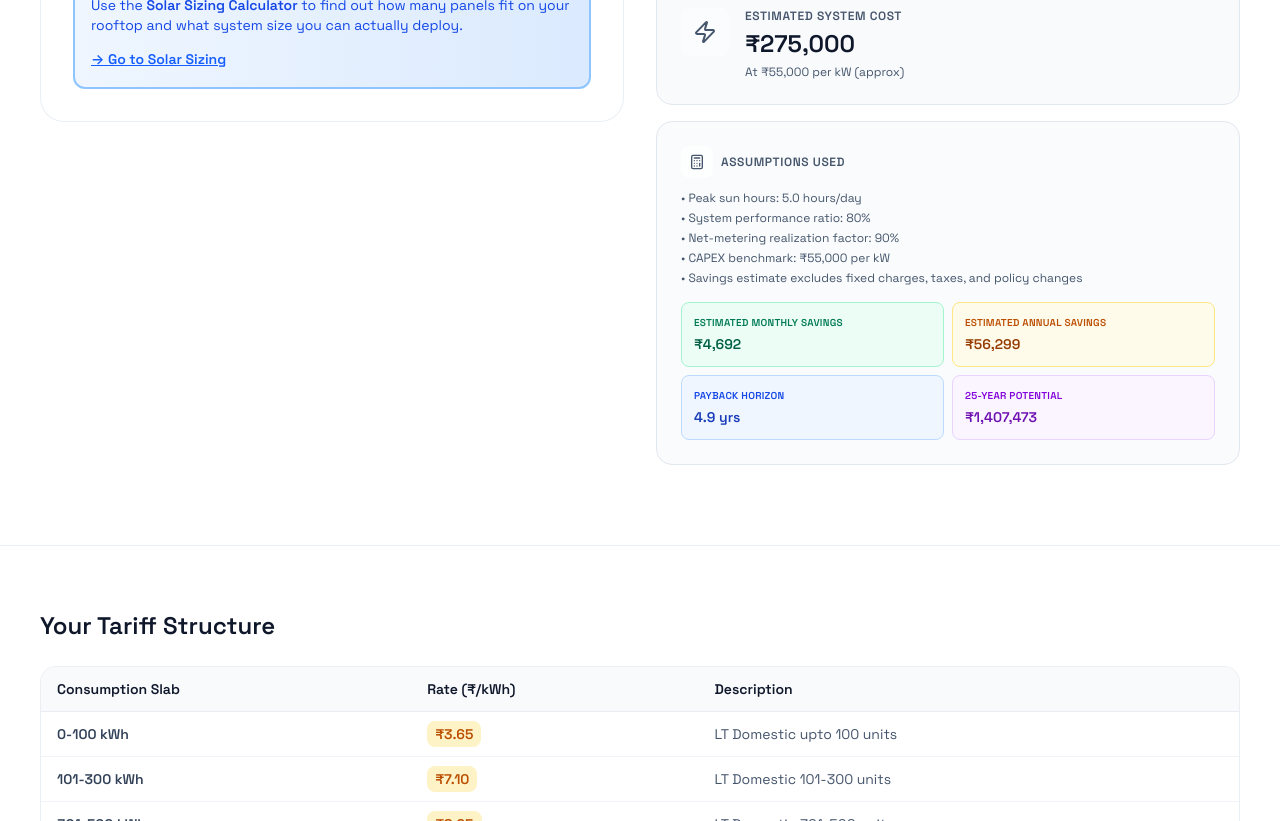
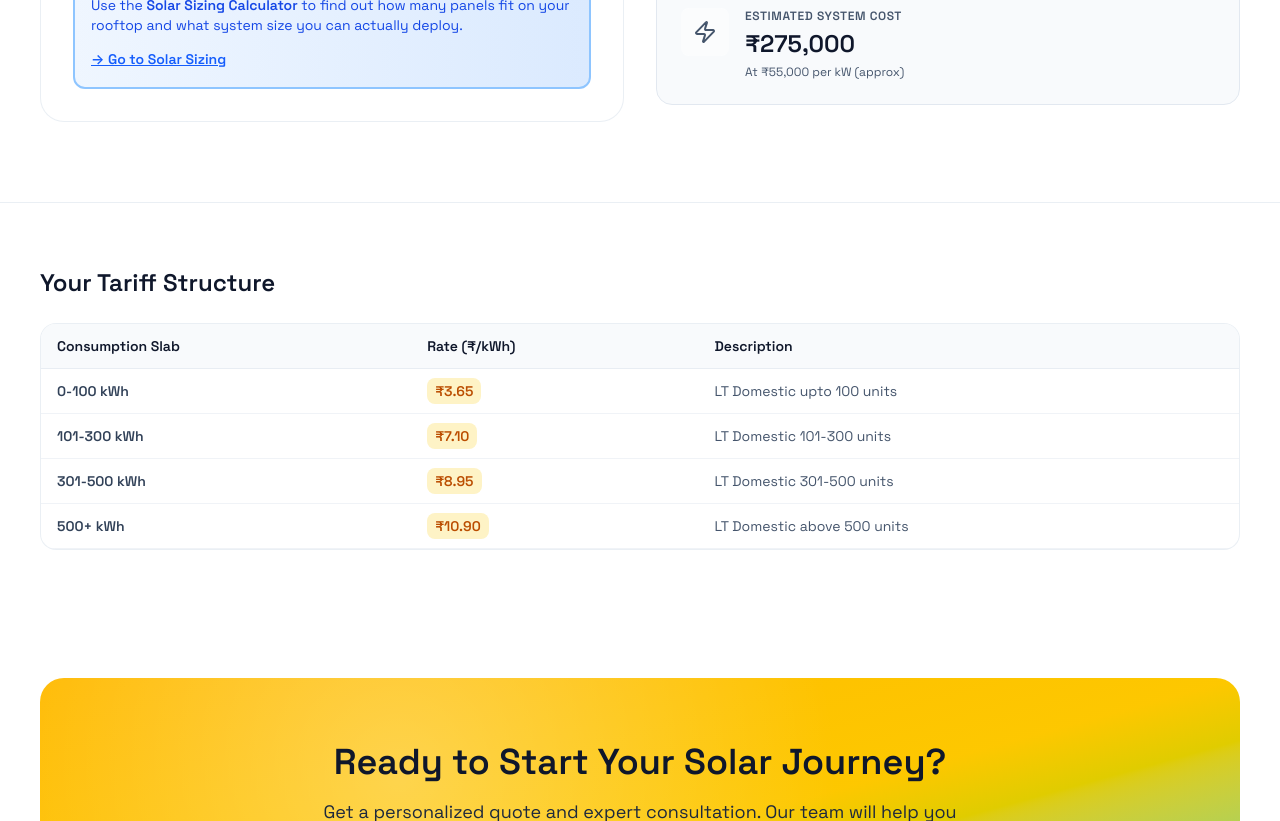
Before and after one commit to sooryx-eng/Sooryx_Live, a Next.js app: page /calculator in a window 1280 px wide. Shown: the part 1120-1941 px from the top of the page. Built offline with nearby package versions, Linux system fonts and the light colour scheme.

Commit message:
Remove calculator assumptions and facts card

```diff
--- a/app/calculator/page.tsx
+++ b/app/calculator/page.tsx
@@ -559,48 +559,6 @@ export default function SolarCalculator() {
               borderColor="border-slate-200"
             />
 
-            {/* Assumptions */}
-            <motion.div
-              initial={{ opacity: 0, y: 10 }}
-              animate={{ opacity: 1, y: 0 }}
-              transition={{ delay: 0.35 }}
-              className="rounded-2xl border border-slate-200 bg-slate-50/80 p-6"
-            >
-              <div className="mb-3 flex items-center gap-2">
-                <div className="rounded-lg bg-white/70 p-2">
-                  <Calculator className="size-4 text-slate-600" />
-                </div>
-                <p className="text-xs font-semibold uppercase tracking-wider text-slate-600">
-                  Assumptions used
-                </p>
-              </div>
-              <ul className="space-y-1 text-xs text-slate-600">
-                <li>• Peak sun hours: {peakSunHours.toFixed(1)} hours/day</li>
-                <li>• System performance ratio: {(systemEfficiency * 100).toFixed(0)}%</li>
-                <li>• Net-metering realization factor: 90%</li>
-                <li>• CAPEX benchmark: ₹55,000 per kW</li>
-                <li>• Savings estimate excludes fixed charges, taxes, and policy changes</li>
-              </ul>
-
-              <div className="mt-4 grid grid-cols-2 gap-2">
-                <div className="rounded-lg border border-emerald-200 bg-emerald-50 p-3">
-                  <p className="text-[10px] font-semibold uppercase tracking-wide text-emerald-700">Estimated monthly savings</p>
-                  <p className="mt-1 text-sm font-bold text-emerald-800">₹{Math.round(monthlySavings).toLocaleString()}</p>
-                </div>
-                <div className="rounded-lg border border-amber-200 bg-amber-50 p-3">
-                  <p className="text-[10px] font-semibold uppercase tracking-wide text-amber-700">Estimated annual savings</p>
-                  <p className="mt-1 text-sm font-bold text-amber-800">₹{Math.round(annualSavings).toLocaleString()}</p>
-                </div>
-                <div className="rounded-lg border border-blue-200 bg-blue-50 p-3">
-                  <p className="text-[10px] font-semibold uppercase tracking-wide text-blue-700">Payback horizon</p>
-                  <p className="mt-1 text-sm font-bold text-blue-800">{annualSavings > 0 ? `${paybackPeriod.toFixed(1)} yrs` : "Increase system size"}</p>
-                </div>
-                <div className="rounded-lg border border-purple-200 bg-purple-50 p-3">
-                  <p className="text-[10px] font-semibold uppercase tracking-wide text-purple-700">25-year potential</p>
-                  <p className="mt-1 text-sm font-bold text-purple-800">₹{Math.round(annualSavings * 25).toLocaleString()}</p>
-                </div>
-              </div>
-            </motion.div>
           </motion.div>
         </div>
       </motion.section>
```
